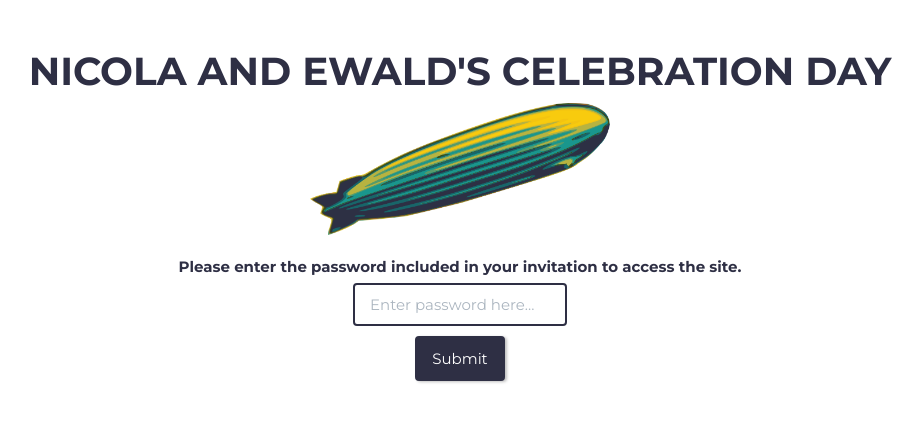
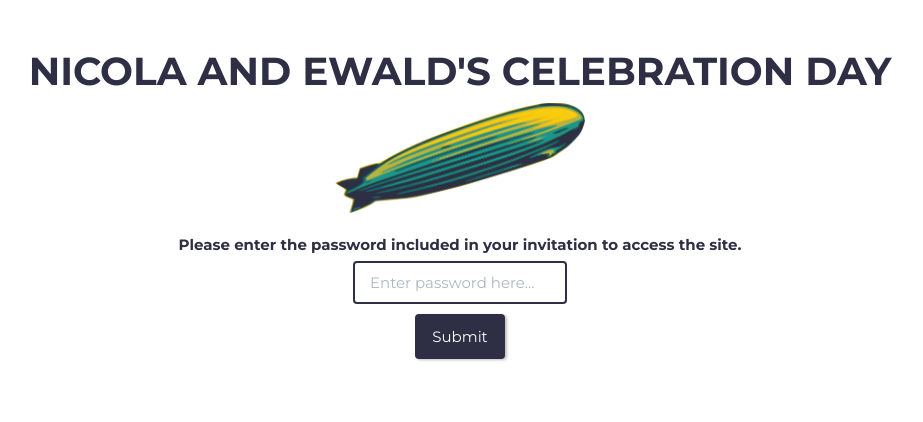
Before and after one commit to ezietsman/celebrationday, a Jekyll site: the page built from index.html, in a window 1280 px wide. Shown: the top 422 px of the page, without its empty margins (180-1103 px from the left). Built offline with Jekyll 4.4.1, drawn with Linux system fonts in a browser that asks for light colours.

Commit message:
Update security.html

```diff
--- a/_includes/security.html
+++ b/_includes/security.html
@@ -4,7 +4,7 @@
         <div class="form-group col-lg-12 text-center">
             <h1 id="security">Nicola and Ewald's Celebration Day</h1>
 
-            <img class="img-responsive" style="max-width:300px; margin-left:auto; margin-right:auto;" src="img/zeppelin.png" alt=""><br/>
+            <img class="img-responsive" style="max-width:250px; margin-left:auto; margin-right:auto;" src="img/zeppelin.png" alt=""><br/>
             <label for="exampleInputName2">Please enter the password included in your invitation to access the site.</label>
             <br/>
             <input type="password" class="form-control" id="exampleInputName2" placeholder="Enter password here...">
```
